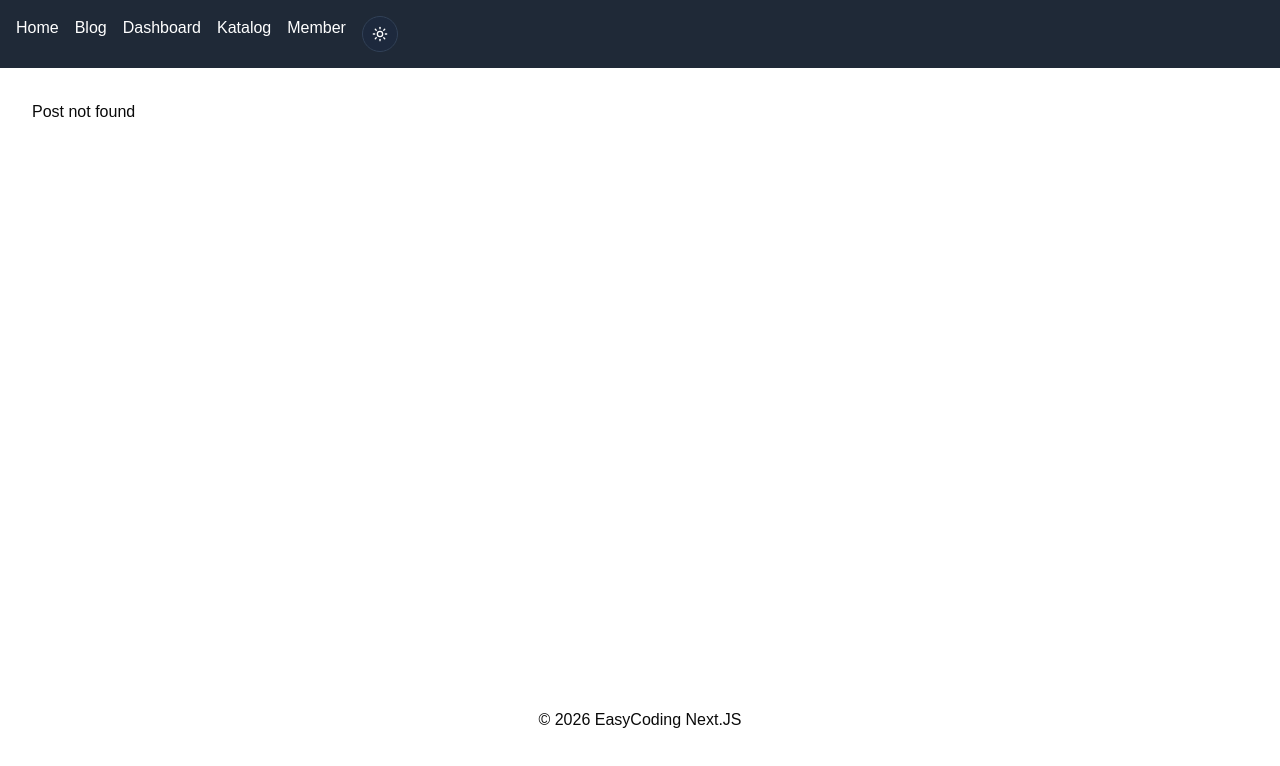
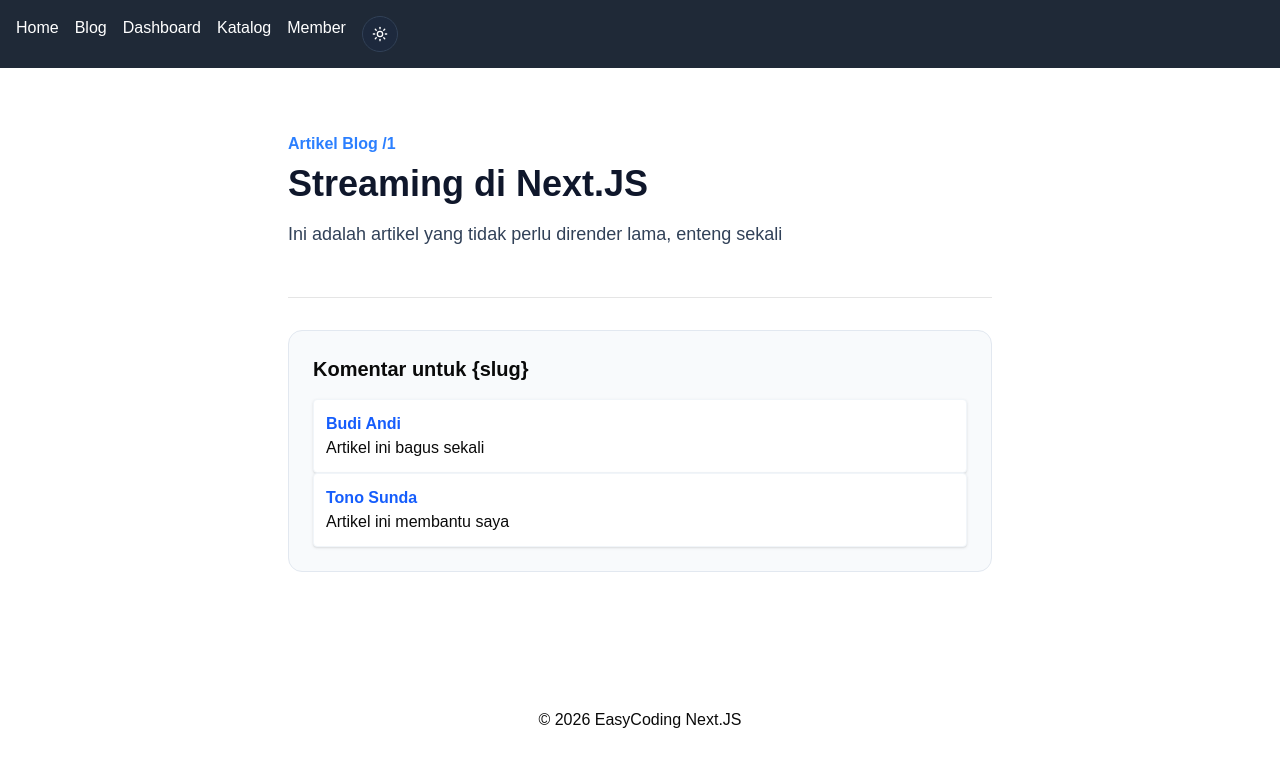
Before and after one commit to mhamdriizki/nextjs-course-full, a Next.js app: page /blog/1 in a window 1280 px wide. Before the commit this address had no page. Shown: the top 766 px of the page. Built offline with nearby package versions, Linux system fonts and the light colour scheme.

Commit message:
feat: Applied error boundary

```diff
--- /dev/null
+++ b/app/blog/[slug]/components/CommentsSection.tsx
@@ -0,0 +1,38 @@
+export default async function CommentSection({ slug }: {slug: string}) {
+  await new Promise((resolve) => setTimeout(resolve, 3000));
+
+  // Error boundary, kita akan cek true/false
+  const isError = false;
+
+  if (isError) {
+    throw new Error("Koneksi ke server komentar bermasalah");
+  }
+
+  return (
+    <div className="mt-8 p-6 bg-slate-50 rounded-xl border border-slate-200">
+      <h3 className="text-xl font-bold mb-4">
+        Komentar untuk {slug}
+      </h3>
+
+      <div className="p-3 bg-white rounded shadow-sm border border-slate-100">
+        <p className="font-semibold text-blue-600">
+          Budi Andi
+        </p>
+        <p className="text-grey-600">
+          Artikel ini bagus sekali
+        </p>
+      </div>
+
+      <div className="p-3 bg-white rounded shadow-sm border border-slate-100">
+        <p className="font-semibold text-blue-600">
+          Tono Sunda
+        </p>
+        <p className="text-grey-600">
+          Artikel ini membantu saya
+        </p>
+      </div>
+
+    </div>
+  )
+
+}
--- a/app/blog/[slug]/page.tsx
+++ b/app/blog/[slug]/page.tsx
@@ -1,37 +1,45 @@
-const POSTS = [
-  {
-    slug: 'first-post',
-    title: 'First Post',
-    content: 'Ini adalah post pertama'
-  },
-  {
-    slug: 'second-post',
-    title: 'Second Post',
-    content: 'Ini adalah post kedua'
-  },
-  {
-    slug: 'third-post',
-    title: 'Third Post',
-    content: 'Ini adalah post ketiga'
-  }
-]
+import { Suspense } from "react";
+import { ErrorBoundary } from "react-error-boundary";
+import CommentSection from "./components/CommentsSection";
 
 export default async function BlogPostPage({
   params
 }: {
-  params: { slug: string } }) {
+  params: Promise<{slug: string}>
+}) {
     const {slug} = await params;
-    const post = POSTS.find((p) => p.slug === slug);
-
-    if (!post) {
-      return <div>Post not found</div>
-    }
 
     return (
-      <article style={{ padding: '2rem' }}>
-        <h2>{post.title}</h2>
-        <p>{post.content}</p>
-        <p>URL Saat ini adalah <strong>{slug}</strong></p>
+      <article className="max-w-3xl mx-auto p-8">
+        {/* Render utama, yang enteng */}
+        <div className="mb-12">
+          <p className="text-blue-500 font-semibold mb-2">Artikel Blog /{slug}</p>
+          <h1 className="text-4xl font-extrabold text-slate-900 mb-4">Streaming di Next.JS</h1>
+          <p className="text-lg text-slate-700 leading-relaxed">Ini adalah artikel yang tidak perlu dirender lama, enteng sekali</p>
+        </div>
+
+        {/* Bagian yang akan dirender lama (KOMENTAR) */}
+        <hr />
+        {/* Error boundary, kalau komentar gagal, halaman artikel akan tetap aman */}
+        <ErrorBoundary
+          fallback={
+            <div className="mt-8 p-4 bg-red-50 text-red-600 border border-red-200 rounded-lg">
+              Gagal memuat section komentar. Silahkan refresh halaman secara berkala.
+            </div>
+          }>
+
+            {/* Suspense untuk menampilkan loading ketika fetch data */}
+            <Suspense
+              fallback={
+                <div className="mt-8 p-6 bg-slate-50 rounded-xl border border-slate-200 animate-pulse">
+                  <div className="h-6 bg-slate-200 rounded w-1/3 mb-4"></div>
+                  <div className="h-20 bg-slate-200 rounded w-full"></div>
+                </div>
+              }>
+                <CommentSection slug="{slug}"/>
+            </Suspense>
+        </ErrorBoundary>
+
       </article>
     )
 }
--- a/package.json
+++ b/package.json
@@ -18,6 +18,7 @@
     "next-themes": "^0.4.6",
     "react": "19.2.4",
     "react-dom": "19.2.4",
+    "react-error-boundary": "^6.1.2",
     "shadcn": "^4.13.0",
     "swr": "^2.4.2",
     "tailwind-merge": "^3.6.0",
```
Also changed, not shown: 1 other file (tests, documents, lock files or other folders).
